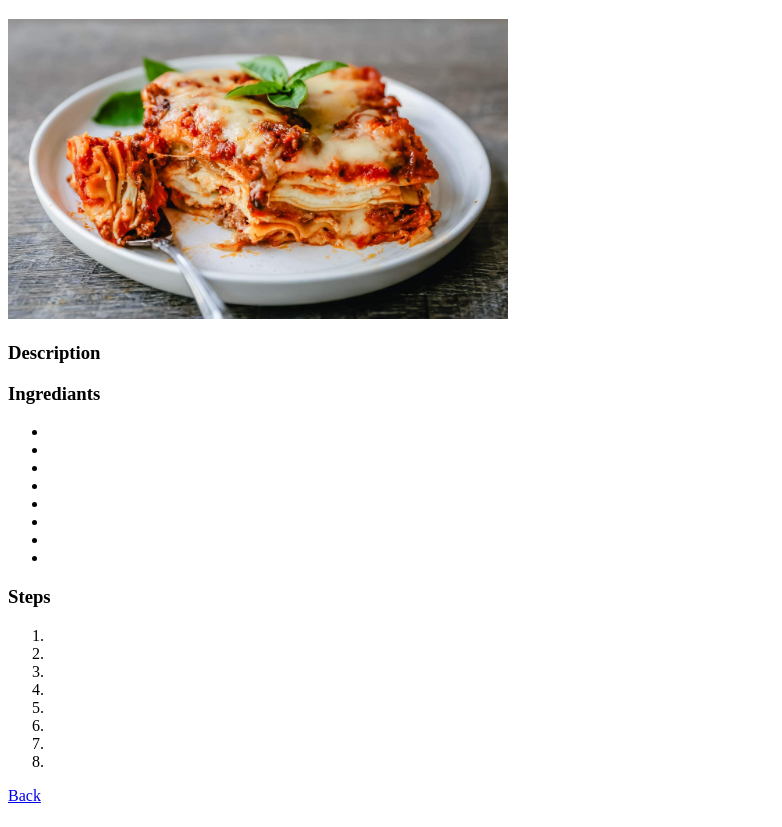
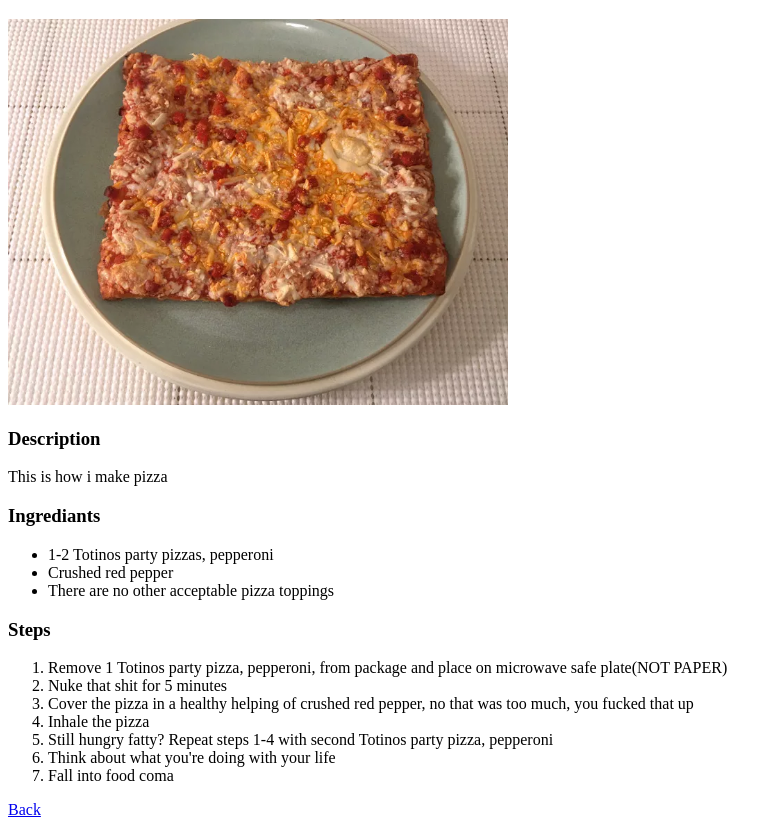
Before and after one commit to Cptnspoon/odin-recipes, a plain HTML site: page recipes/pizza.html in a window 1280 px wide. Shown: the part 61-888 px from the top of the page, without its empty margins (0-782 px from the left). Drawn offline with Linux system fonts and the light colour scheme.

Commit message:
Add pizza content and image

```diff
--- a/recipes/pizza.html
+++ b/recipes/pizza.html
@@ -8,33 +8,28 @@
 </head>
 <body>
     <h1>Pizza</h1>
-    <img src="../images/Classic-Lasagna-14-scaled.jpg" width="500">
+    <img src="../images/pizza.webp" width="500">
     <h3>Description</h3>
-    <p></p>
+    <p>This is how i make pizza</p>
 
     <h3>Ingrediants</h3>
 
     <ul>
-        <li></li>
-        <li></li>
-        <li></li>
-        <li></li>
-        <li></li>
-        <li></li>
-        <li></li>
-        <li></li>
+        <li>1-2 Totinos party pizzas, pepperoni</li>
+        <li>Crushed red pepper</li>
+        <li>There are no other acceptable pizza toppings</li>
     </ul>
 
     <h3>Steps</h3>
     <ol>
-        <li></li>
-        <li></li>
-        <li></li>
-        <li></li>
-        <li></li>
-        <li></li>
-        <li></li>
-        <li></li>
+        <li>Remove 1 Totinos party pizza, pepperoni, from package and place on microwave safe plate(NOT PAPER)</li>
+        <li>Nuke that shit for 5 minutes</li>
+        <li>Cover the pizza in a healthy helping of crushed red pepper, no that was too much, you fucked that up</li>
+        <li>Inhale the pizza</li>
+        <li>Still hungry fatty? Repeat steps 1-4 with second Totinos party pizza, pepperoni</li>
+        <li>Think about what you're doing with your life</li>
+        <li>Fall into food coma</li>
+
     </ol>
 
     <a href="../index.html">Back</a>
```
Also changed, not shown: images/pizza.webp (added).
